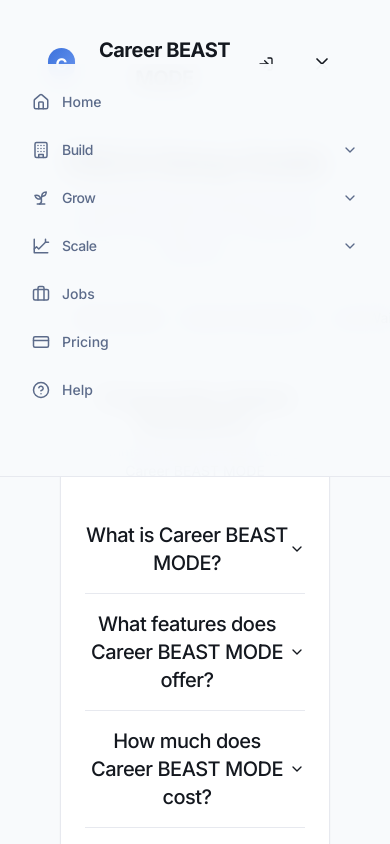
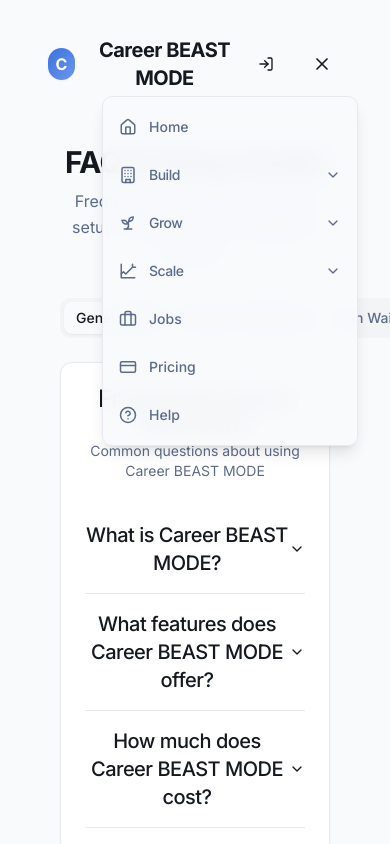
Before and after one commit to YGK13/v1-abandoned-career-beast-mode, a React (Vite) app: page /faq in a window 390 px wide. Both pictures are taken after a click on the button 322 px from the left and 64 px from the top of the page. Built offline with nearby package versions, Linux system fonts and the light colour scheme.

Commit message:
Fix: Mobile menu positioning
Ensure mobile menu is positioned correctly.

```diff
--- a/src/components/Navbar.tsx
+++ b/src/components/Navbar.tsx
@@ -151,13 +151,15 @@ const Navbar: React.FC = () => {
         <div className="hidden md:flex">
           <NavLinks />
         </div>
-        <UserMenu
-          isMobileMenuOpen={isMobileMenuOpen}
-          toggleMobileMenu={toggleMobileMenu}
-        />
+        <div className="menu-toggle">
+          <UserMenu
+            isMobileMenuOpen={isMobileMenuOpen}
+            toggleMobileMenu={toggleMobileMenu}
+          />
+        </div>
       </div>
 
-      <div className="mobile-menu">
+      <div className="mobile-menu absolute right-0 top-16 w-64 md:hidden">
         <MobileMenu isOpen={isMobileMenuOpen} navLinks={navLinks} />
       </div>
     </header>
--- a/src/components/navbar/MobileMenu.tsx
+++ b/src/components/navbar/MobileMenu.tsx
@@ -28,8 +28,8 @@ const MobileMenu: React.FC<MobileMenuProps> = ({ isOpen, navLinks }) => {
   };
 
   return (
-    <div className="md:hidden fixed top-16 left-0 right-0 z-50 bg-background/95 backdrop-blur-lg border-b border-border animate-fade-in overflow-auto max-h-[calc(100vh-4rem)]">
-      <nav className="container mx-auto px-4 py-4 flex flex-col space-y-1 pb-16">
+    <div className="bg-background/95 backdrop-blur-lg border border-border rounded-md shadow-lg animate-fade-in overflow-auto max-h-[80vh] w-full">
+      <nav className="py-2 flex flex-col space-y-1">
         {navLinks.map((link) => {
           // If this link has children
           if (link.children && link.children.length > 0) {
```
